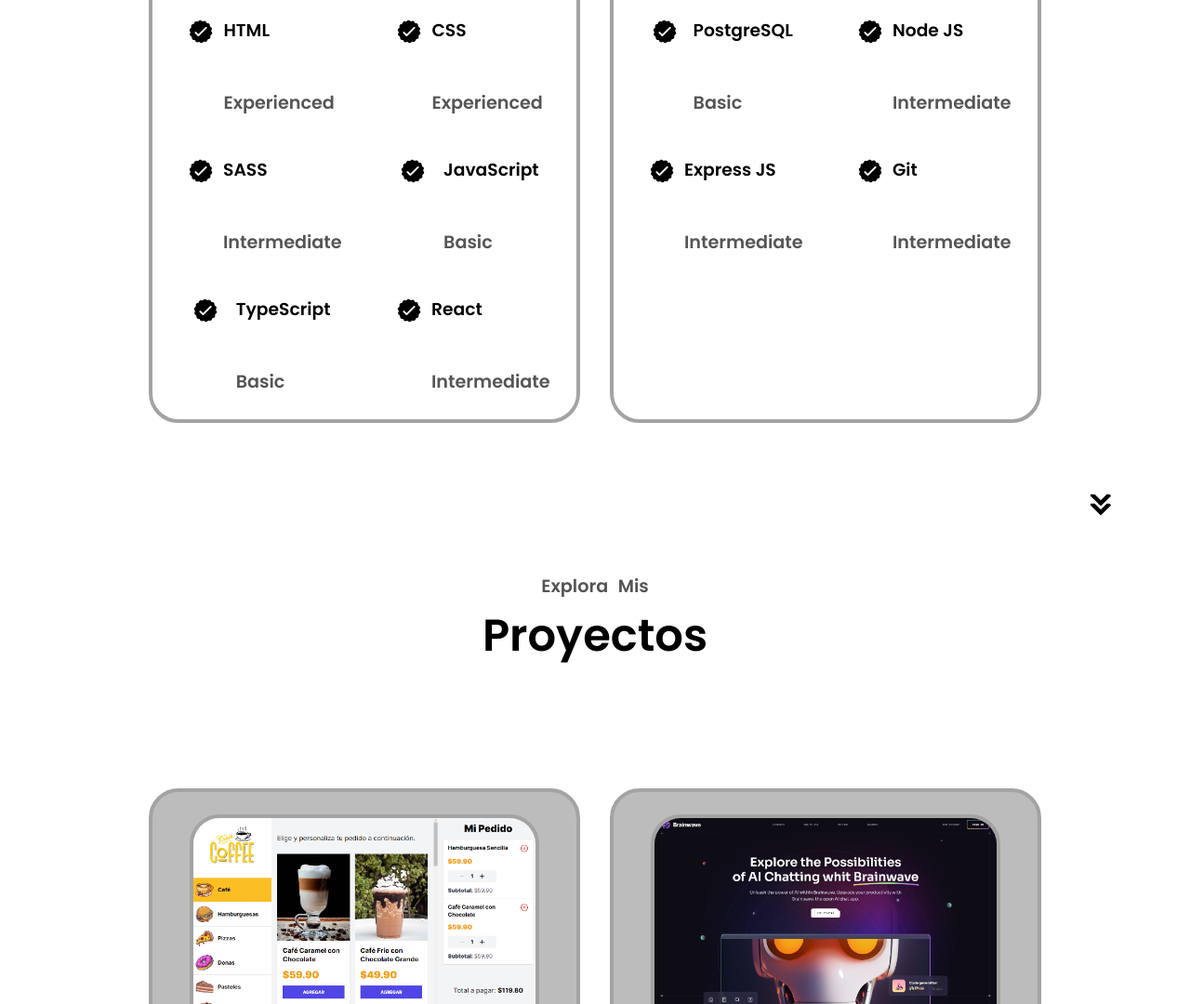
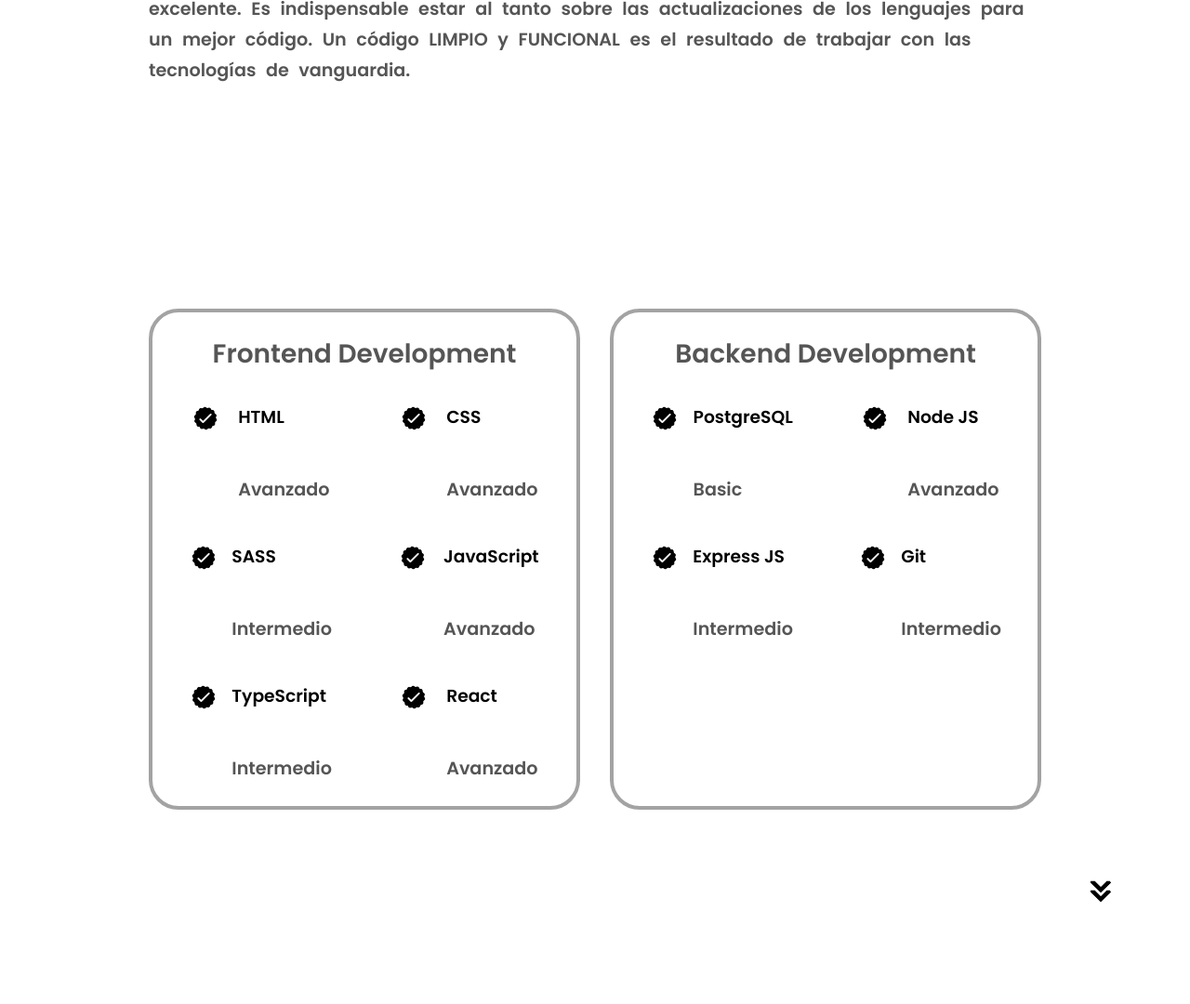
Before and after one commit to JoaquinMagni/portfolio, a plain HTML site: page index.html in a window 1280 px wide. Shown: the part 2325-3405 px from the top of the page at 93% size. Drawn offline with Linux system fonts and the light colour scheme.

Commit message:
Fix Detalles

```diff
--- a/index.html
+++ b/index.html
@@ -132,7 +132,7 @@
                 />
                 <div>
                   <h3>HTML</h3>
-                  <p>Experienced</p>
+                  <p>Avanzado</p>
                 </div>
               </article>
               <article>
@@ -143,7 +143,7 @@
                 />
                 <div>
                   <h3>CSS</h3>
-                  <p>Experienced</p>
+                  <p>Avanzado</p>
                 </div>
               </article>
               <article>
@@ -154,7 +154,7 @@
                 />
                 <div>
                   <h3>SASS</h3>
-                  <p>Intermediate</p>
+                  <p>Intermedio</p>
                 </div>
               </article>
               <article>
@@ -165,7 +165,7 @@
                 />
                 <div>
                   <h3>JavaScript</h3>
-                  <p>Basic</p>
+                  <p>Avanzado</p>
                 </div>
               </article>
               <article>
@@ -176,7 +176,7 @@
                 />
                 <div>
                   <h3>TypeScript</h3>
-                  <p>Basic</p>
+                  <p>Intermedio</p>
                 </div>
               </article>
               <article>
@@ -187,7 +187,7 @@
                 />
                 <div>
                   <h3>React</h3>
-                  <p>Intermediate</p>
+                  <p>Avanzado</p>
                 </div>
               </article>
             </div>
@@ -214,7 +214,7 @@
                 />
                 <div>
                   <h3>Node JS</h3>
-                  <p>Intermediate</p>
+                  <p>Avanzado</p>
                 </div>
               </article>
               <article>
@@ -225,7 +225,7 @@
                 />
                 <div>
                   <h3>Express JS</h3>
-                  <p>Intermediate</p>
+                  <p>Intermedio</p>
                 </div>
               </article>
               <article>
@@ -236,7 +236,7 @@
                 />
                 <div>
                   <h3>Git</h3>
-                  <p>Intermediate</p>
+                  <p>Intermedio</p>
                 </div>
               </article>
             </div>
--- a/mediaqueries.css
+++ b/mediaqueries.css
@@ -12,11 +12,18 @@
   .about-containers {
     flex-wrap: wrap;
   }
+
+  #experience {
+    margin-top: 10rem;
+  }
   #contact,
   #projects {
     height: fit-content;
     margin-top: 3rem;
     margin-bottom: 3rem;
+  }
+  #projects {
+    margin-top: 15rem;
   }
 }
 
@@ -28,6 +35,11 @@
 
     .about-containers {
       flex-wrap: wrap;
+      margin-top: 15rem;
+    }
+
+    #experience {
+       margin-top: 20rem;
     }
 
     #contact,
```
